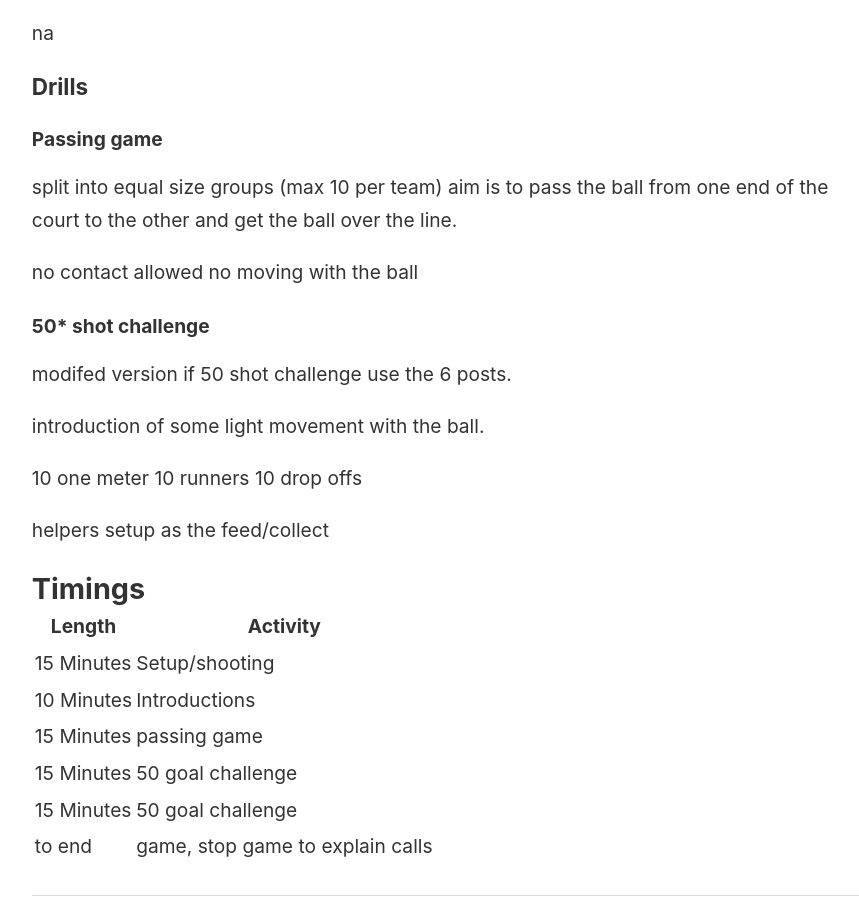
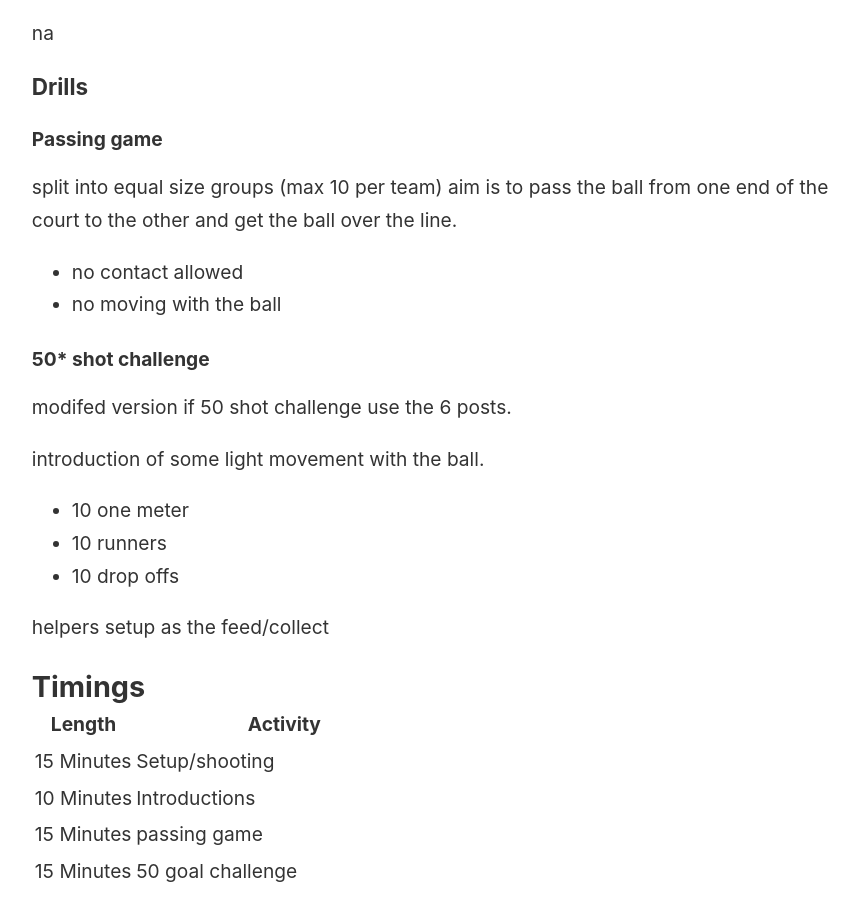
Before and after one commit to jamesptanner/notes, a Jekyll site: the page built from _notes/korfball/sessions/intro1.md, in a window 1280 px wide and 900 px high, scrolled down 900 px. Shown: the whole window, without its empty margins (45-904 px from the left). Built offline with Jekyll 4.4.1, drawn with Linux system fonts in a browser that asks for light colours.

```diff
--- a/_notes/korfball/sessions/intro1.md
+++ b/_notes/korfball/sessions/intro1.md
@@ -28,8 +28,8 @@ na
 split into equal size groups (max 10 per team)
 aim is to pass the ball from one end of the court to the other and get the ball over the line.
 
-no contact allowed
-no moving with the ball
+* no contact allowed
+* no moving with the ball
 
 #### 50* shot challenge
 
@@ -38,9 +38,9 @@ use the 6 posts.
 
 introduction of some light movement with the ball.
 
-10 one meter
-10 runners
-10 drop offs
+* 10 one meter
+* 10 runners
+* 10 drop offs
 
 helpers setup as the feed/collect
 
```
